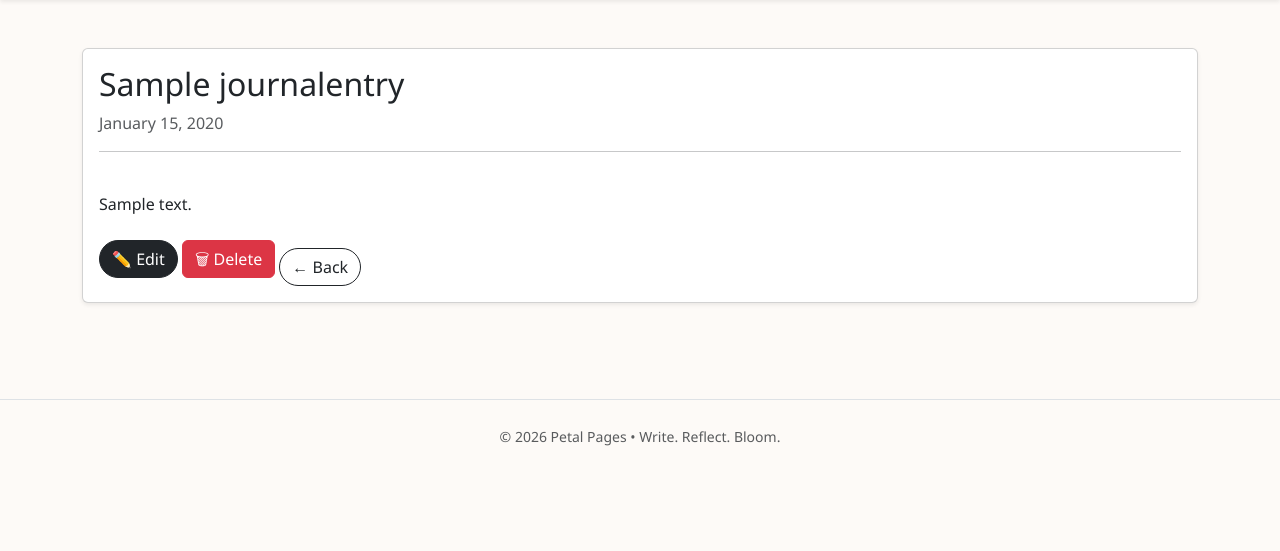
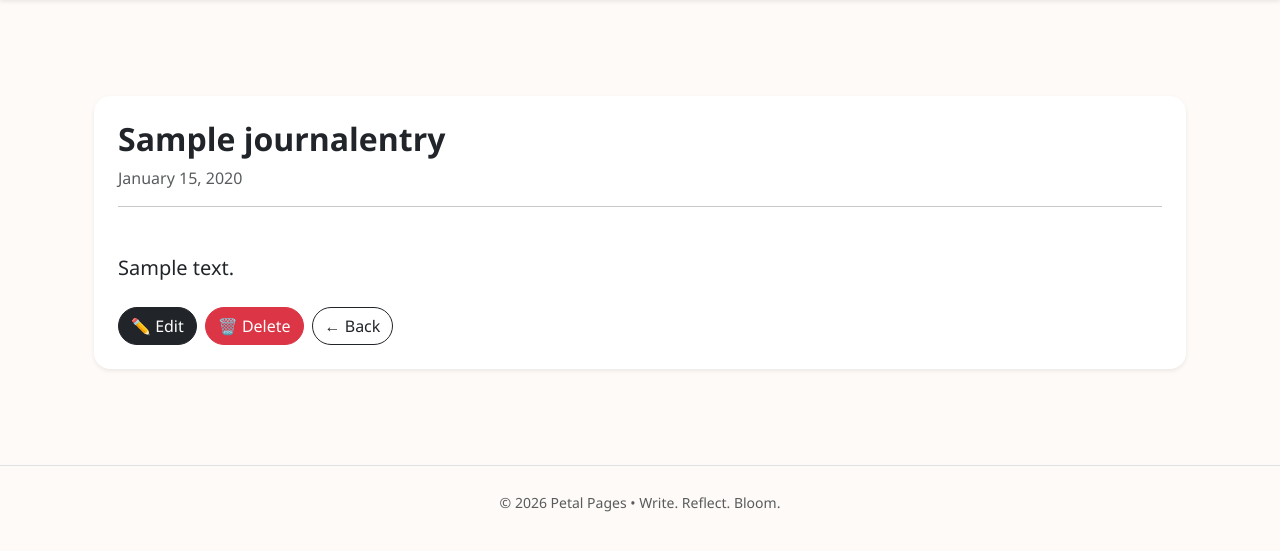
Before and after one commit to maharjankritima-sys/PetalPages, a Django app: page /journal/1/ in a window 1280 px wide. Shown: the part 57-608 px from the top of the page. Run offline with Django 5.2, Linux system fonts and the light colour scheme; a user stored in the database is signed in; tables that the repository leaves empty hold one stand-in row (values such as "Sample post"); parts of the project's set-up code (start-up, migrations or seed data) failed here and were passed over.

Commit message:
improve journal detail page styling

```diff
--- a/journal/views.py
+++ b/journal/views.py
@@ -7,13 +7,30 @@ from .forms import JournalEntryForm
 
 @login_required
 def dashboard(request):
+
     journals = JournalEntry.objects.filter(
         owner=request.user
-    ).order_by("-created_at")
+    )
 
-    return render(request, "journal/dashboard.html", {
-        "journals": journals
-    })
+    search = request.GET.get("search")
+
+    if search:
+        journals = journals.filter(
+            title__icontains=search
+        ) | journals.filter(
+            content__icontains=search
+        )
+
+    journals = journals.order_by("-created_at")
+
+    return render(
+        request,
+        "journal/dashboard.html",
+        {
+            "journals": journals,
+            "search": search,
+        }
+    )
 
 
 @login_required
--- a/static/css/style.css
+++ b/static/css/style.css
@@ -28,3 +28,18 @@ body{
 .btn-outline-dark{
     border-radius:30px;
 }
+.card {
+    transition: 0.25s;
+}
+
+.card:hover {
+    transform: translateY(-4px);
+}
+
+.btn-dark {
+    border-radius: 50px;
+}
+
+.form-control {
+    border-radius: 50px;
+}
--- a/templates/journal/detail.html
+++ b/templates/journal/detail.html
@@ -4,11 +4,13 @@
 
 {% block content %}
 
-<div class="card shadow-sm">
+<div class="container mt-5">
 
-    <div class="card-body">
+    <div class="card shadow-sm border-0 rounded-4">
 
-        <h2>{{ journal.title }}</h2>
+        <div class="card-body p-4">
+
+            <h2 class="fw-bold">{{ journal.title }}</h2>
 
             <p class="text-muted">
                 {{ journal.created_at|date:"F d, Y" }}
@@ -16,21 +18,31 @@
 
             <hr>
 
-        <p style="white-space: pre-line;">
+            <p style="white-space: pre-line;" class="fs-5">
                 {{ journal.content }}
             </p>
+
+            <div class="mt-4 d-flex gap-2 flex-wrap">
+
                 <a href="{% url 'edit_journal' journal.id %}"
-   class="btn btn-dark">
+                   class="btn btn-dark rounded-pill">
                     ✏️ Edit
                 </a>
+
                 <a href="{% url 'delete_journal' journal.id %}"
-   class="btn btn-danger">
-    🗑 Delete
+                   class="btn btn-danger rounded-pill">
+                    🗑️ Delete
                 </a>
+
                 <a href="{% url 'journal_dashboard' %}"
-           class="btn btn-outline-dark mt-3">
+                   class="btn btn-outline-dark rounded-pill">
                     ← Back
                 </a>
+
+            </div>
+
+        </div>
+
     </div>
 
 </div>
```
Also changed, not shown: templates/journal/dashboard.html (+34 -9 lines). Lines whose indentation alone changed are shown as unchanged.
